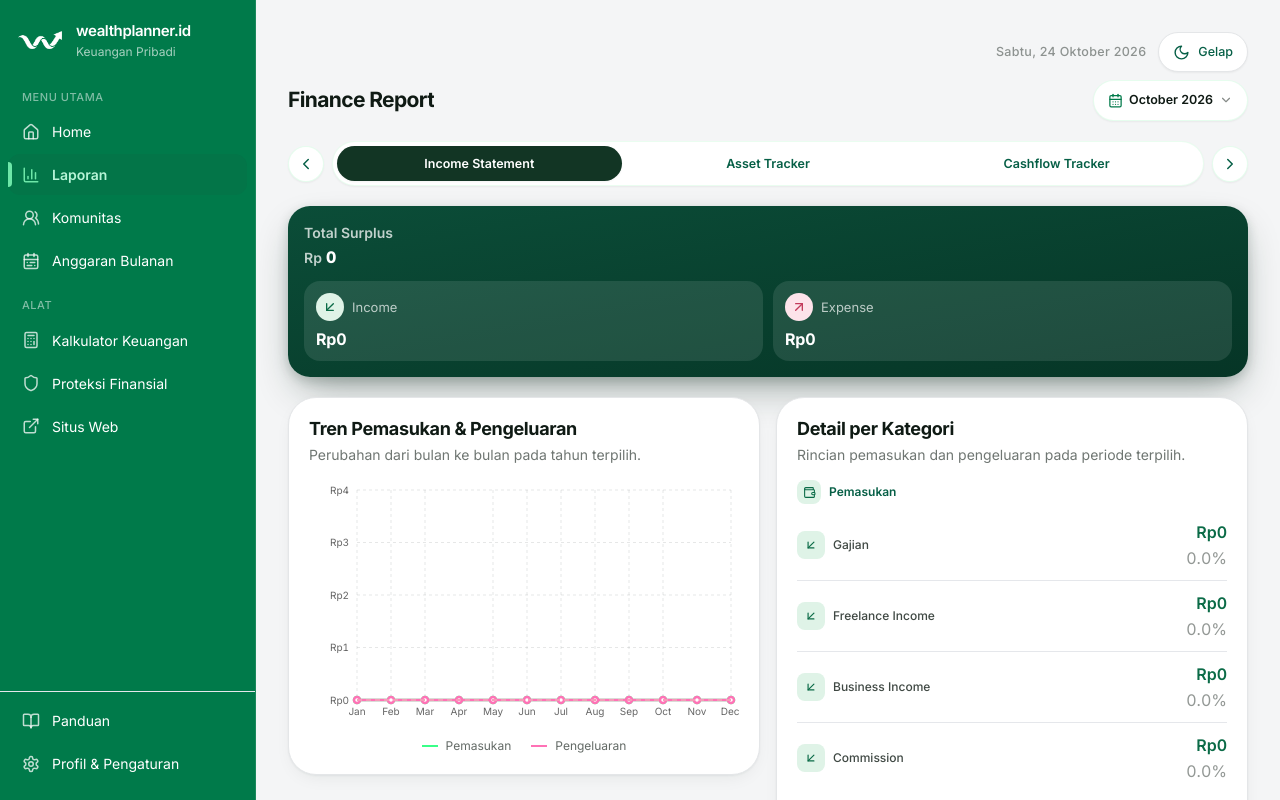
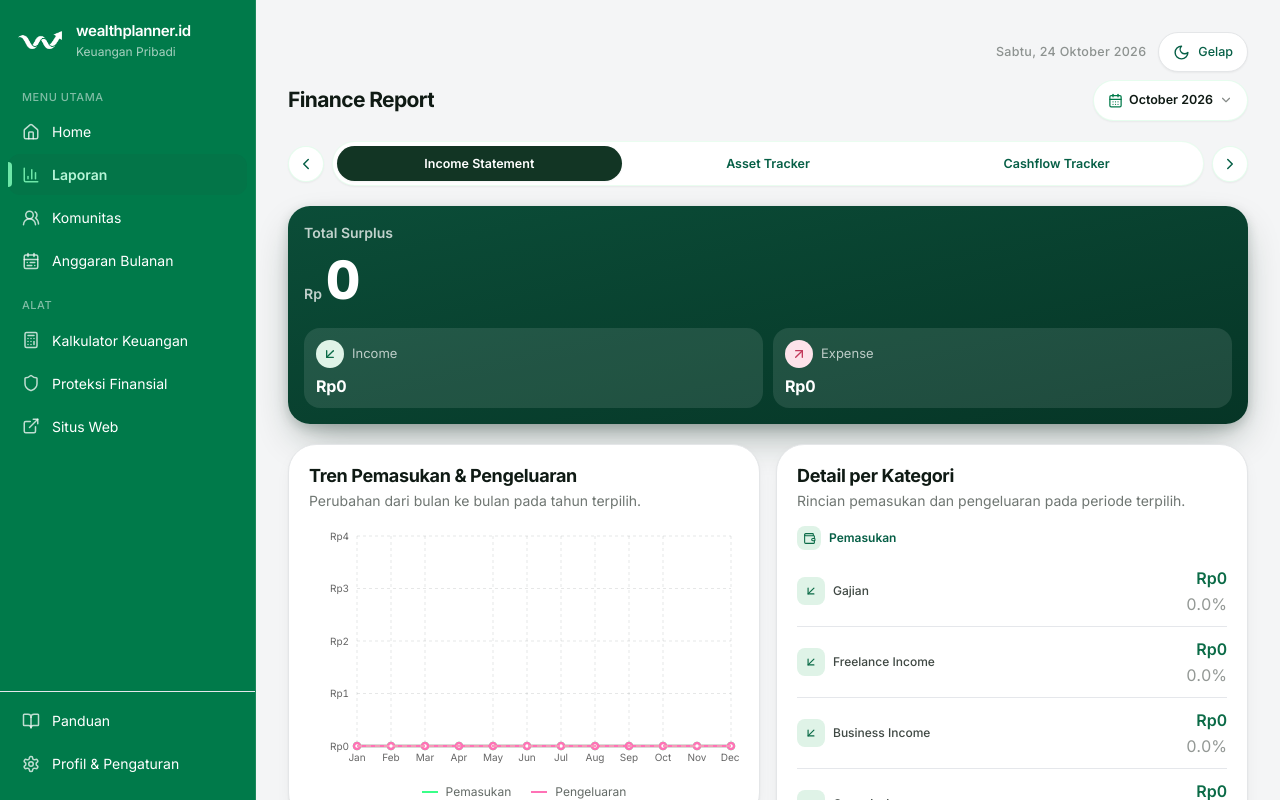
Before and after one commit to jasminework2023/personal-wealthplanner, a React (Vite) app: page /dashboard/finance in a window 1280 px wide. Shown: the top 800 px of the page. Built offline with nearby package versions, Linux system fonts and the light colour scheme; the HTML template or start-up script is replaced by a standard one.

Commit message:
Prevent global CSS from shrinking report headline amounts

```diff
--- a/src/index.css
+++ b/src/index.css
@@ -598,3 +598,10 @@ html.dark .home-asset-summary {
   font-size: clamp(28px, 7.5vw, 34px) !important;
   white-space: nowrap;
 }
+
+
+/* Keep the three main report headline amounts large despite global numeric sizing. */
+.report-headline-amount {
+  font-size: clamp(43px, 10.5vw, 53px) !important;
+  white-space: nowrap;
+}
```
